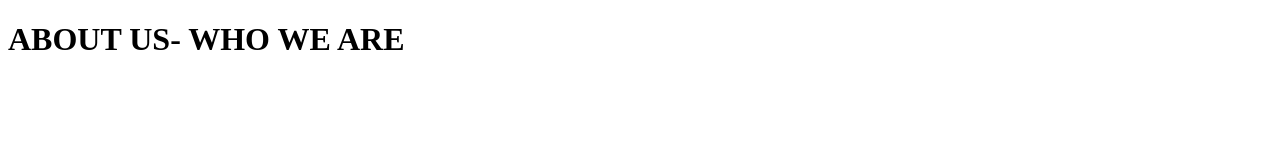
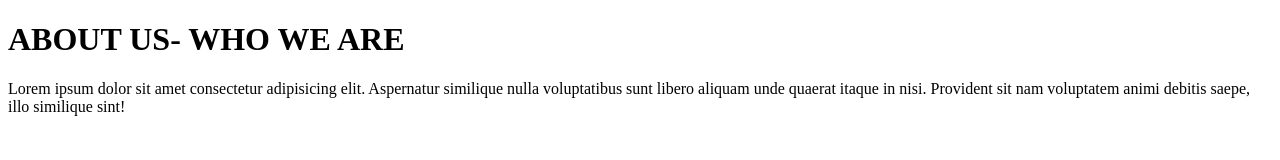
Before and after one commit to khalid-aptechnn/batch_2112C1, a plain HTML site: page about.html in a window 1280 px wide. Drawn offline with Linux system fonts and the light colour scheme.

Commit message:
todays modification on different pages

```diff
--- a/about.html
+++ b/about.html
@@ -8,6 +8,7 @@
 </head>
 <body>
     <h1>ABOUT US- WHO WE ARE</h1>
+    <p>Lorem ipsum dolor sit amet consectetur adipisicing elit. Aspernatur similique nulla voluptatibus sunt libero aliquam unde quaerat itaque in nisi. Provident sit nam voluptatem animi debitis saepe, illo similique sint!</p>
 
 </body>
 </html>
```
Also changed, not shown: index.html (+1 -1 lines), contact.html (added), product.html (added).
